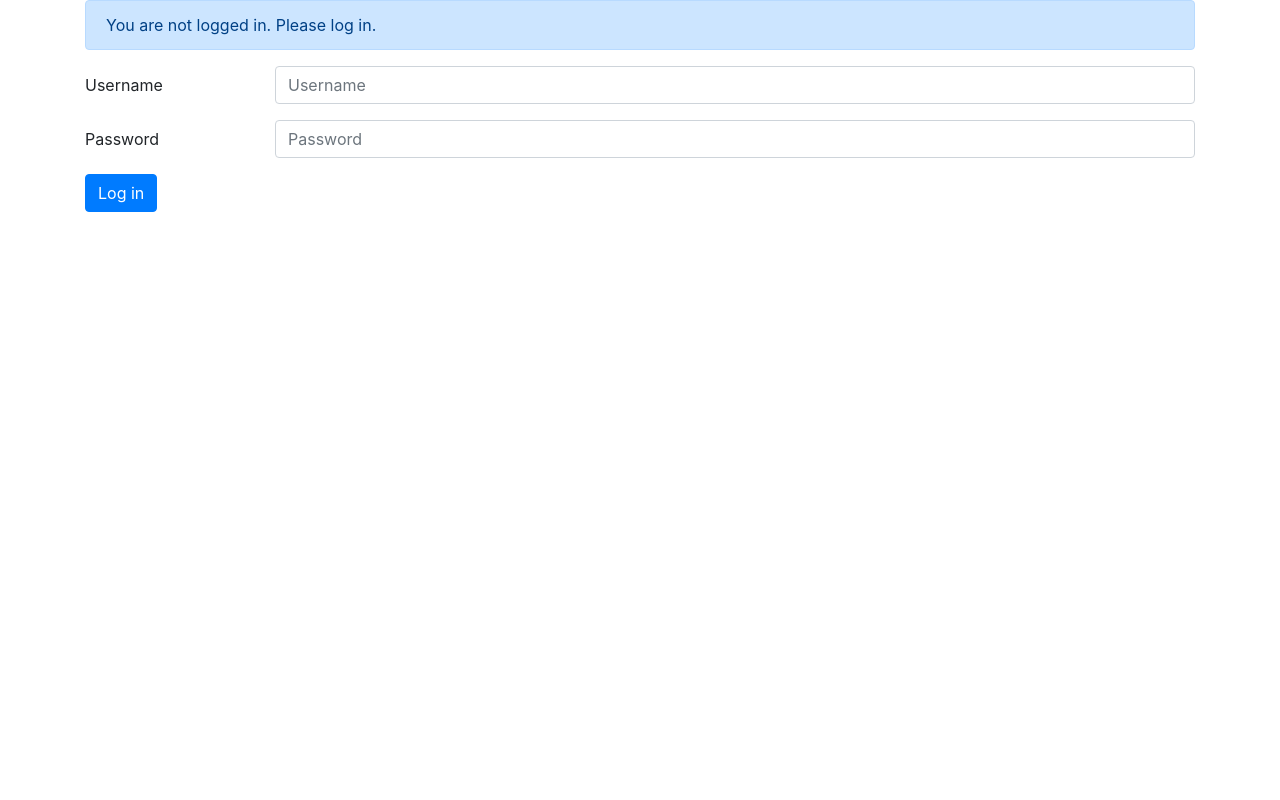
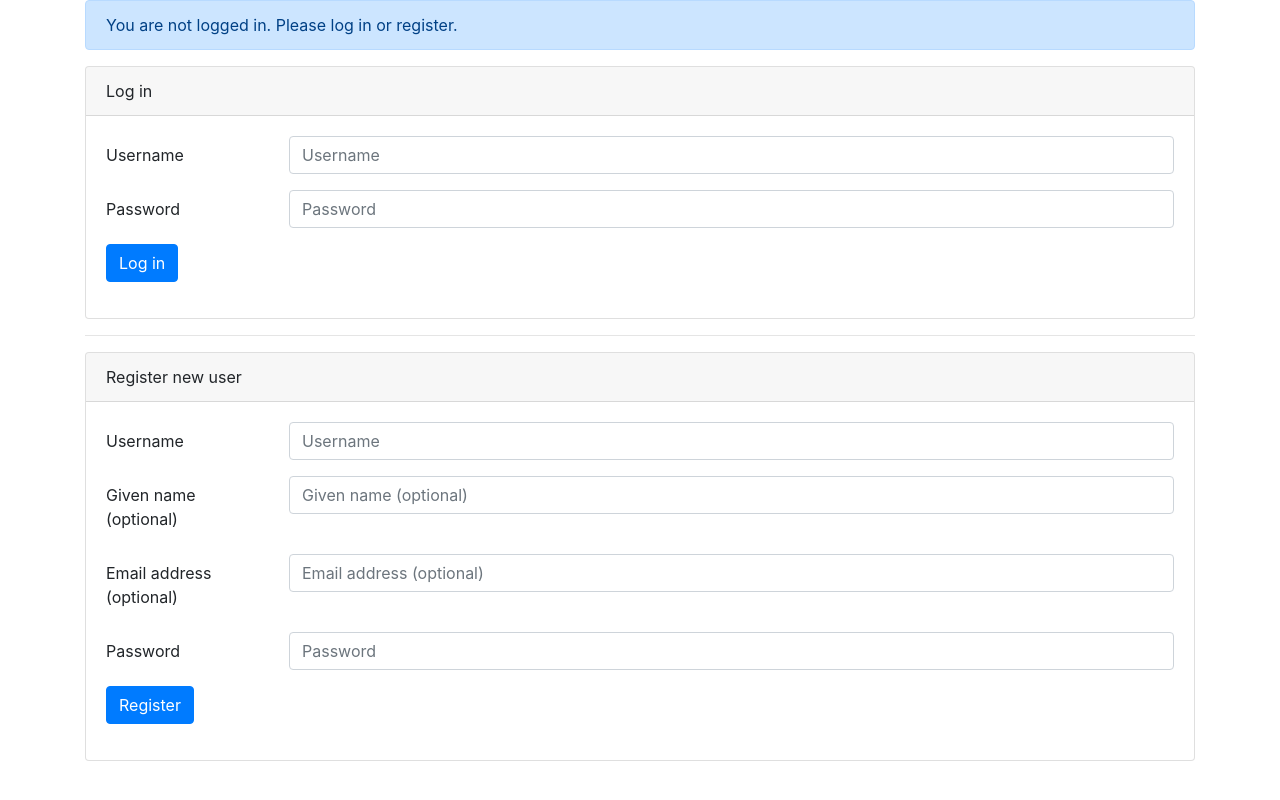
Before and after one commit to jimwbaldwin/cs50-web-project1, a Flask app: page / in a window 1280 px wide. Run offline with Flask 2, Linux system fonts and the light colour scheme; some libraries are stand-ins or nearby versions.

Commit message:
Moved login message from layout.html and put it in index.html. Added redirects on not logged in sessions to index.html. Easier to implement dealing with the POST. Added cards to the log in and register forms.

```diff
--- a/application.py
+++ b/application.py
@@ -1,6 +1,6 @@
 import os
 
-from flask import Flask, session, render_template
+from flask import Flask, session, render_template, redirect, url_for
 from flask_session import Session
 from sqlalchemy import create_engine
 from sqlalchemy.orm import scoped_session, sessionmaker
@@ -27,7 +27,9 @@ def index():
     #return render_template("index.html", headline="You are logged in", user_id="1")
 
 
-@app.route("/register.html",methods=["GET","POST"])
+@app.route("/search",methods=["GET","POST"])
 def register():
+    if session.get("user_id") is None:
+        return redirect(url_for('index'))
     if request.method == "POST":
         pass
--- a/templates/index.html
+++ b/templates/index.html
@@ -5,16 +5,82 @@
 {% endblock %}
 
 {% block body %}
-  <div class="container">
-    <div class="jumbotron">
-      <h1>{{ headline }}</h1>
+  {% if user_id is not none %}
+    <h1>Logged in!!!</h1>
+  {% else %}
+    <div class="container">
+      <div class="row">
+        <div class="col">
+          <div class="alert alert-primary" role="alert">
+              You are not logged in. Please log in or register.
+          </div>
+        </div>
+      </div>
+      <!-- Login card -->
+      <form method="post">
+        <div class="card">
+          <div class="card-header">Log in</div>
+          <div class="card-body">
+            <div class="form-group row ">
+              <label for="login_username" class="col-sm-2 col-form-label">Username</label>
+              <div class="col-sm-10">
+                <input type="text" name="login_username" id="login_username" class="form-control" placeholder="Username">
+              </div>
+            </div>
+            <div class="form-group row">
+              <label for="login_password" class="col-sm-2 col-form-label">Password</label>
+              <div class="col-sm-10">
+                <input type="password" name="login_password" id="login_password" class="form-control" placeholder="Password">
+              </div>
+            </div>
+            <div class="form-group row">
+                <div class="col-sm-10">
+                  <button type="submit" class="btn btn-primary" value="Login">Log in</button>
+                </div>
+            </div>
+          </div> <!--/card-body-->
+        </div> <!--/card-->
+      </form>
+      <!-- /Login card -->
+      <hr>
+      <!-- Register card -->
+      <form method="post">
+          <div class="card">
+            <div class="card-header">Register new user</div>
+            <div class="card-body">
+              <div class="form-group row ">
+                <label for="register_username" class="col-sm-2 col-form-label">Username</label>
+                <div class="col-sm-10">
+                  <input type="text" name="register_username" id="register_username" class="form-control" placeholder="Username">
+                </div>
+              </div>
+              <div class="form-group row ">
+                <label for="register_given_name" class="col-sm-2 col-form-label">Given name (optional)</label>
+                <div class="col-sm-10">
+                  <input type="text" name="register_given_name" id="register_given_name" class="form-control" placeholder="Given name (optional)">
+                </div>
+              </div>
+              <div class="form-group row ">
+                <label for="register_email" class="col-sm-2 col-form-label">Email address (optional)</label>
+                <div class="col-sm-10">
+                  <input type="text" name="register_email" id="register_email" class="form-control" placeholder="Email address (optional)">
+                </div>
+              </div>
+              <div class="form-group row">
+                <label for="register_password" class="col-sm-2 col-form-label">Password</label>
+                <div class="col-sm-10">
+                  <input type="password" name="register_password" id="register_password" class="form-control" placeholder="Password">
+                </div>
+              </div>
+              <div class="form-group row">
+                  <div class="col-sm-10">
+                    <button type="submit" class="btn btn-primary" value="Register">Register</button>
+                  </div>
+              </div>
+            </div> <!--/card-body-->
+          </div> <!--/card-->
+      </form>
+      <!-- Register card -->
     </div>
-  </div>
-
-
-  <div class="container">
-    <div>
-      hello
-    </div>
-  </div>
+  {% endif %}
 {% endblock %}
--- a/templates/layout.html
+++ b/templates/layout.html
@@ -9,41 +9,8 @@
     <!--<link rel="stylesheet" href="./css/project0.css"> -->
   </head>
   <body>
-    {% if user_id is not none %}
-      <h1>Logged in!!!</h1>
       {% block body %}
       {% endblock %}
-    {% else %}
-      <div class="container">
-        <div class="row">
-          <div class="col">
-            <div class="alert alert-primary" role="alert">
-                You are not logged in. Please log in.
-            </div>
-          </div>
-        </div>
-        <form method="post">
-          <div class="form-group row">
-            <label for="login_username" class="col-sm-2 col-form-label">Username</label>
-            <div class="col-sm-10">
-              <input type="text" name="login_username" id="login_username" class="form-control" placeholder="Username">
-            </div>
-          </div>
-          <div class="form-group row">
-            <label for="login_username" class="col-sm-2 col-form-label">Password</label>
-            <div class="col-sm-10">
-              <input type="password" name="login_password" id="login_password" class="form-control" placeholder="Password">
-            </div>
-          </div>
-          <div class="form-group row">
-              <div class="col-sm-10">
-                <button type="submit" class="btn btn-primary">Log in</button>
-              </div>
-          </div>
-          </form>
-      </div>
-    {% endif %}
-
 
     <script src="https://code.jquery.com/jquery-3.3.1.slim.min.js" integrity="sha384-q8i/X+965DzO0rT7abK41JStQIAqVgRVzpbzo5smXKp4YfRvH+8abtTE1Pi6jizo" crossorigin="anonymous"></script>
     <script src="https://cdnjs.cloudflare.com/ajax/libs/popper.js/1.14.3/umd/popper.min.js" integrity="sha384-ZMP7rVo3mIykV+2+9J3UJ46jBk0WLaUAdn689aCwoqbBJiSnjAK/l8WvCWPIPm49" crossorigin="anonymous"></script>
```
